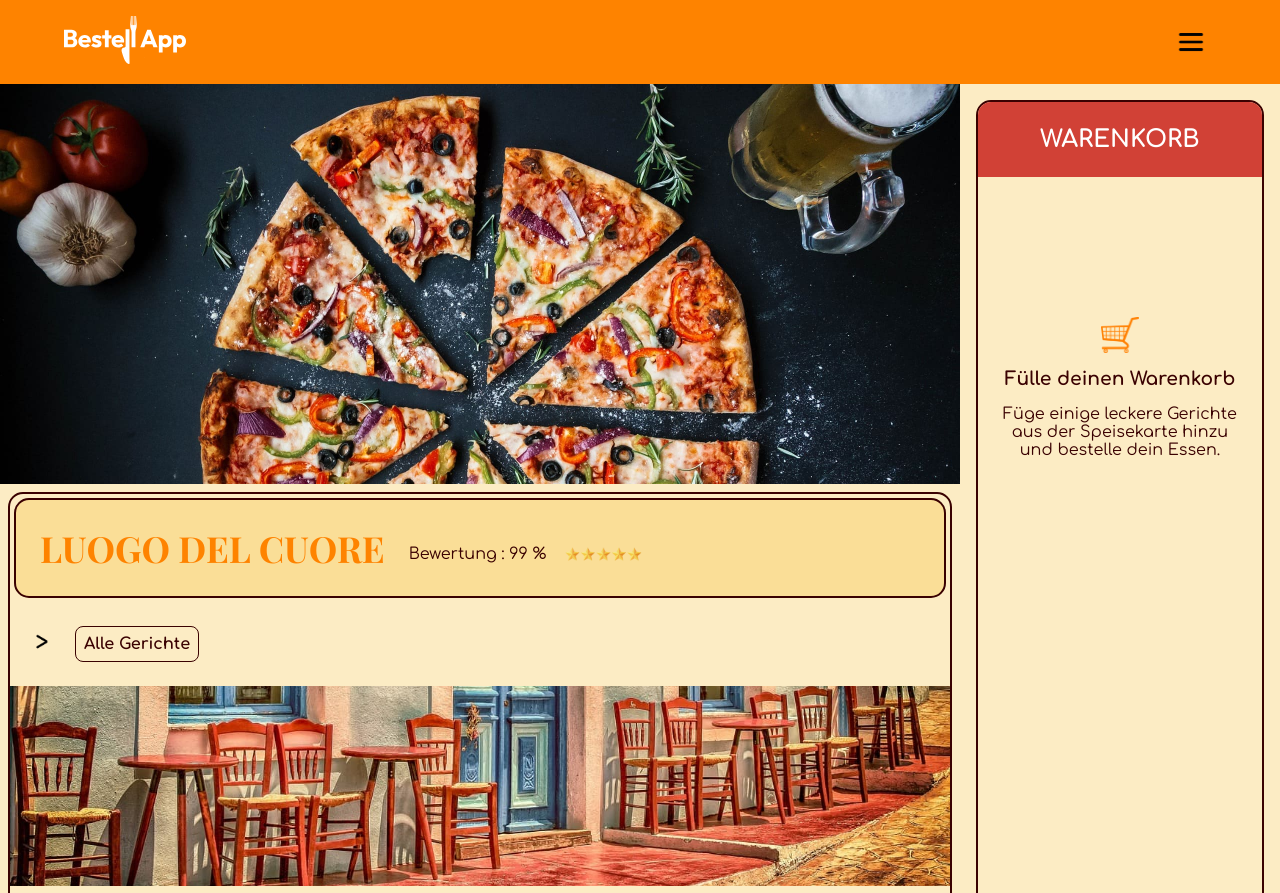
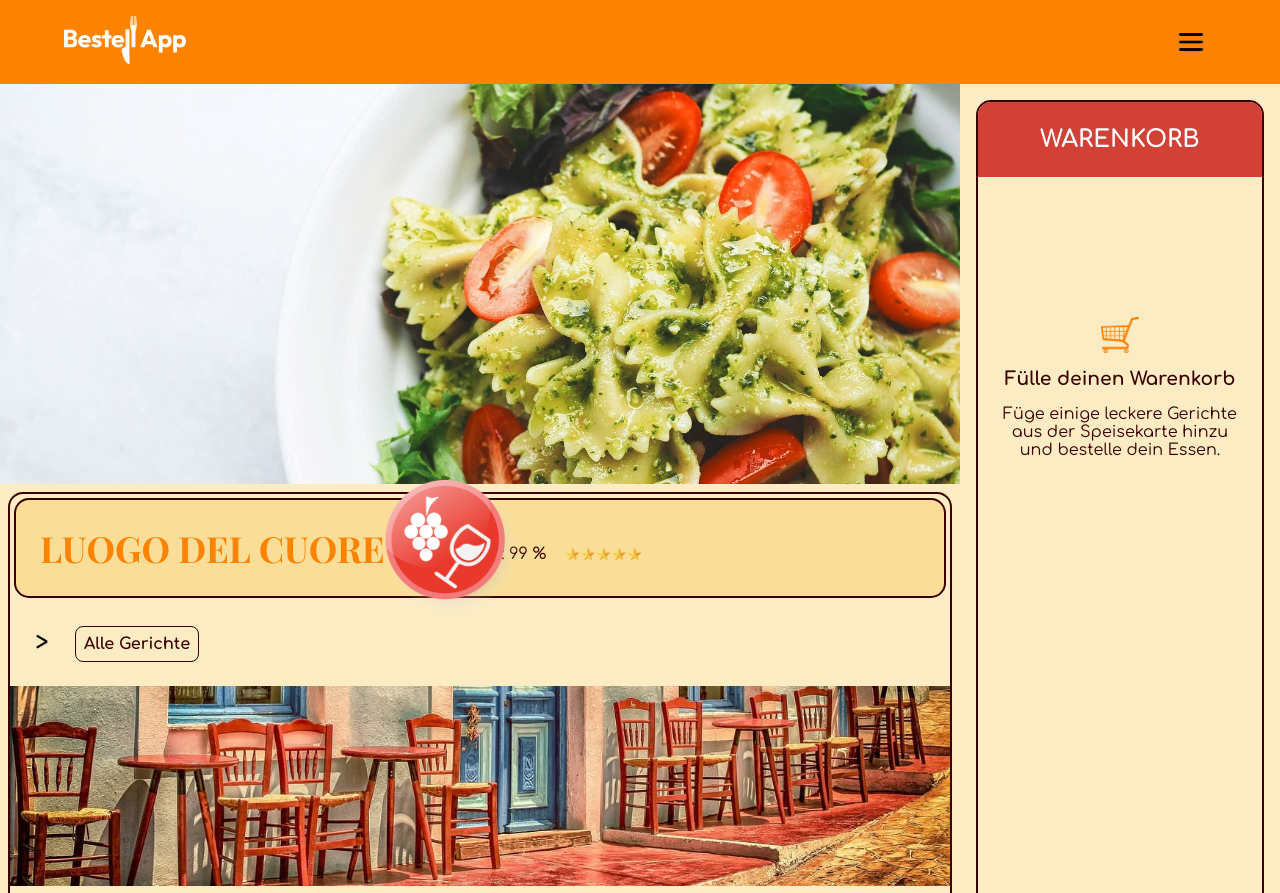
Before and after one commit to BaraDroid/bestellApp, a plain HTML site: page index.html in a window 1280 px wide. Shown: the top 893 px of the page. Drawn offline with Linux system fonts and the light colour scheme.

Commit message:
new restaurant logo

```diff
--- a/index.html
+++ b/index.html
@@ -27,6 +27,7 @@
             </div>
 
             <div class="main_content">
+                <img class="custom_logo" src="./assets/imgs/restaurant_logo.png" alt="logo of my restaurant">
                 <div class="company_description">
                     <div class="name_and_rating">
                         <h1 id="restaurantName">LUOGO DEL CUORE</h1>
--- a/styles/style.css
+++ b/styles/style.css
@@ -36,12 +36,18 @@ footer {
 /* ALL CONTENT */
 .all_content {
     display: flex;
-
 }
 
 /* RESTAURANT SECTION*/
+.custom_logo {
+    height:136px;
+    position: absolute;
+    top: 60vh;
+    left: 30vw;
+}
+
 .slider {
-    background-image: url(../assets/imgs/pizza_plate_divided.jpg);
+    background-image: url(../assets/imgs/pasta_salad.jpg);
     height: 400px;
     background-size: cover;
 }
```
Also changed, not shown: assets/imgs/restaurant_logo.png (added), 2 other files.
